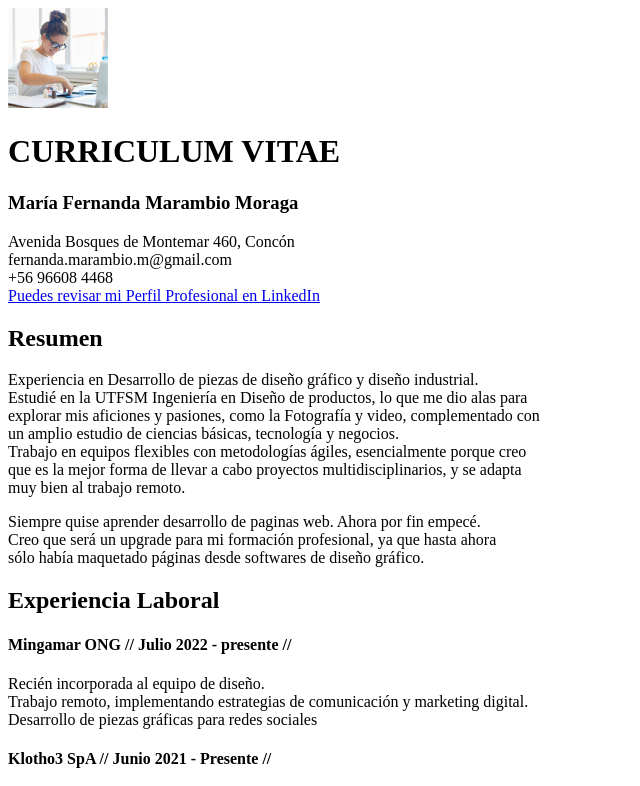
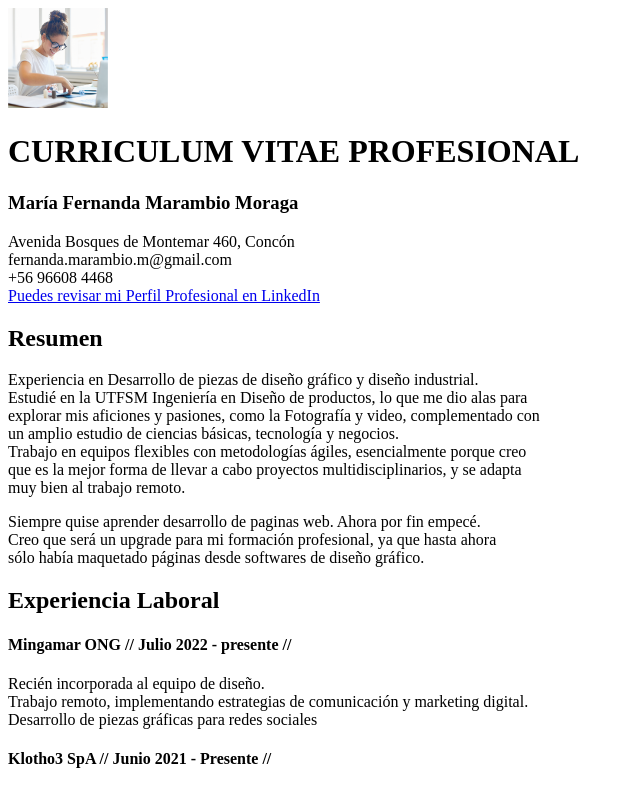
Before and after one commit to jriosma22/Desafio1_FezMarambio, a plain HTML site: page index.html in a window 1280 px wide. Shown: the top 786 px of the page, without its empty margins (0-640 px from the left). Drawn offline with Linux system fonts and the light colour scheme.

Commit message:
actualizacion del titulo

```diff
--- a/index.html
+++ b/index.html
@@ -10,7 +10,7 @@
 <body>
     <header></header>
         <img src="assets/imgs/designer.png" width="100px" height="100px" alt="/FOTO DESIGNER/">
-        <h1>CURRICULUM VITAE</h1>
+        <h1>CURRICULUM VITAE PROFESIONAL</h1>
         <section>
             <h3>María Fernanda Marambio Moraga<br></h3>
             <p> Avenida Bosques de Montemar 460, Concón<br>
```
